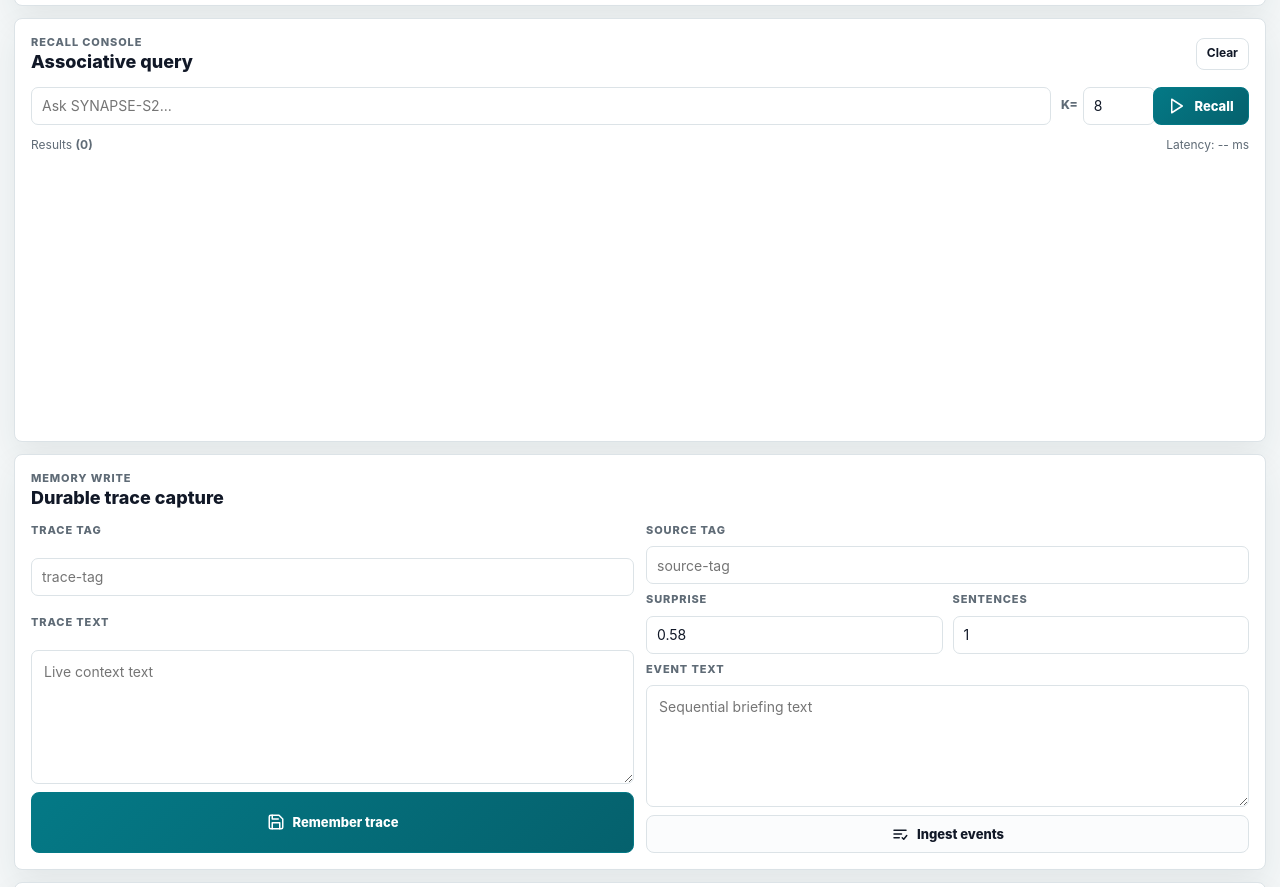
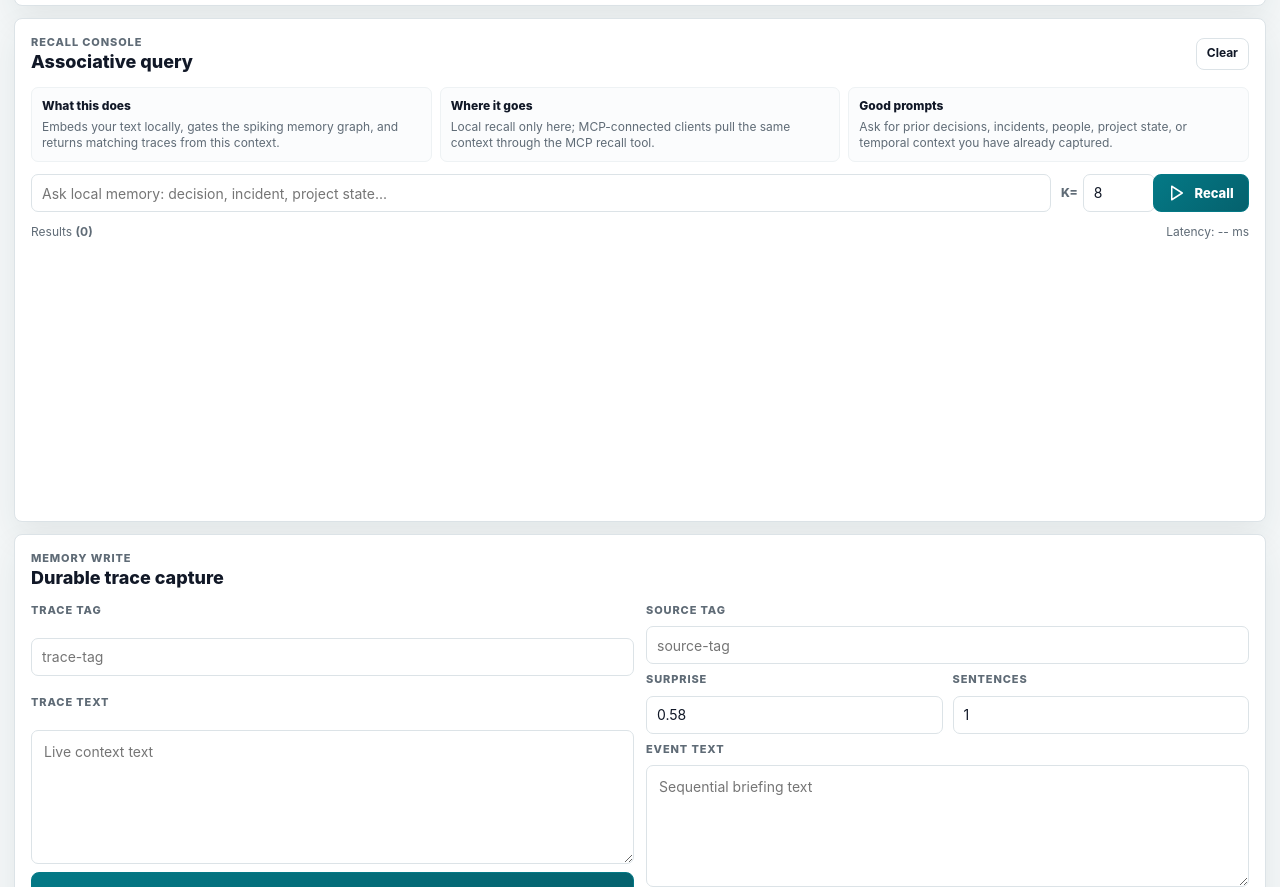
Before and after one commit to driverd12/SYNAPSE-S2, a plain HTML site: page web/index.html in a window 1280 px wide. Shown: the part 2571-3458 px from the top of the page. Drawn offline with Linux system fonts and the light colour scheme; no server answers.

Commit message:
feat: clarify recall console guidance

```diff
--- a/web/index.html
+++ b/web/index.html
@@ -337,8 +337,22 @@
               </div>
               <button id="clearRecallButton" class="utility-button small" type="button">Clear</button>
             </div>
+            <div id="recallGuide" class="recall-guide" aria-label="Recall console guidance">
+              <div>
+                <strong>What this does</strong>
+                <span>Embeds your text locally, gates the spiking memory graph, and returns matching traces from this context.</span>
+              </div>
+              <div>
+                <strong>Where it goes</strong>
+                <span title="MCP tool: query_spiking_attention_text">Local recall only here; MCP-connected clients pull the same context through the MCP recall tool.</span>
+              </div>
+              <div>
+                <strong>Good prompts</strong>
+                <span>Ask for prior decisions, incidents, people, project state, or temporal context you have already captured.</span>
+              </div>
+            </div>
             <form id="queryForm" class="query-form">
-              <input id="queryInput" autocomplete="off" placeholder="Ask SYNAPSE-S2..." />
+              <input id="queryInput" autocomplete="off" placeholder="Ask local memory: decision, incident, project state..." aria-describedby="recallGuide" />
               <label class="k-control">
                 <span>K=</span>
                 <select id="recallLimit" aria-label="Displayed recall result count">
--- a/web/styles.css
+++ b/web/styles.css
@@ -1202,6 +1202,35 @@ textarea {
   gap: 10px;
 }
 
+.recall-guide {
+  display: grid;
+  grid-template-columns: repeat(3, minmax(0, 1fr));
+  gap: 8px;
+  margin: 2px 0 12px;
+}
+
+.recall-guide div {
+  display: grid;
+  gap: 4px;
+  min-width: 0;
+  border: 1px solid var(--row);
+  border-radius: 7px;
+  background: var(--panel-soft);
+  padding: 10px;
+}
+
+.recall-guide strong {
+  color: var(--text);
+  font-size: 12px;
+  font-weight: 820;
+}
+
+.recall-guide span {
+  color: var(--muted);
+  font-size: 12px;
+  line-height: 1.35;
+}
+
 .k-control {
   display: grid;
   grid-template-columns: auto minmax(0, 1fr);
@@ -1450,6 +1479,7 @@ textarea {
 
   .top-readouts,
   .nav-list,
+  .recall-guide,
   .resource-stats,
   .graph-shell,
   .graph-toolbar,
```
Also changed, not shown: 1 other file.
